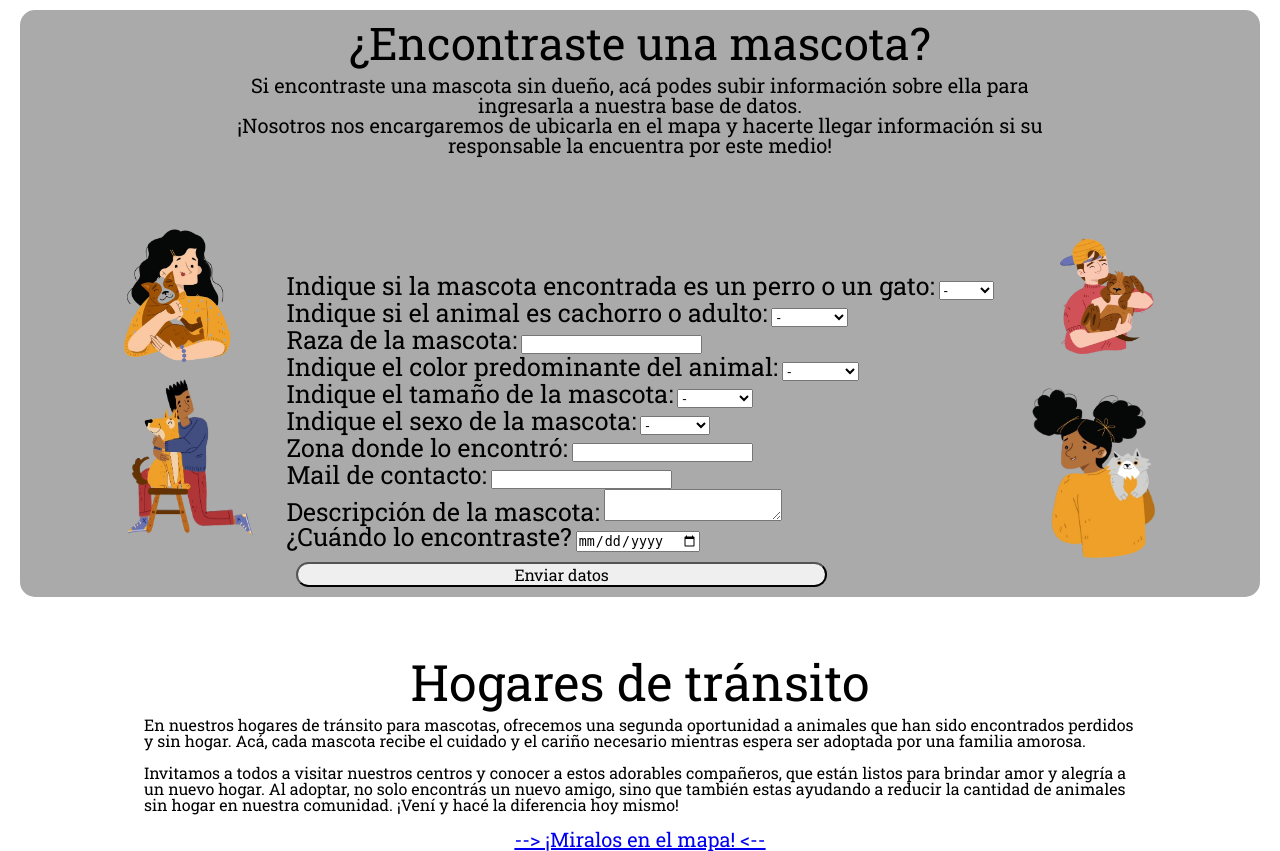
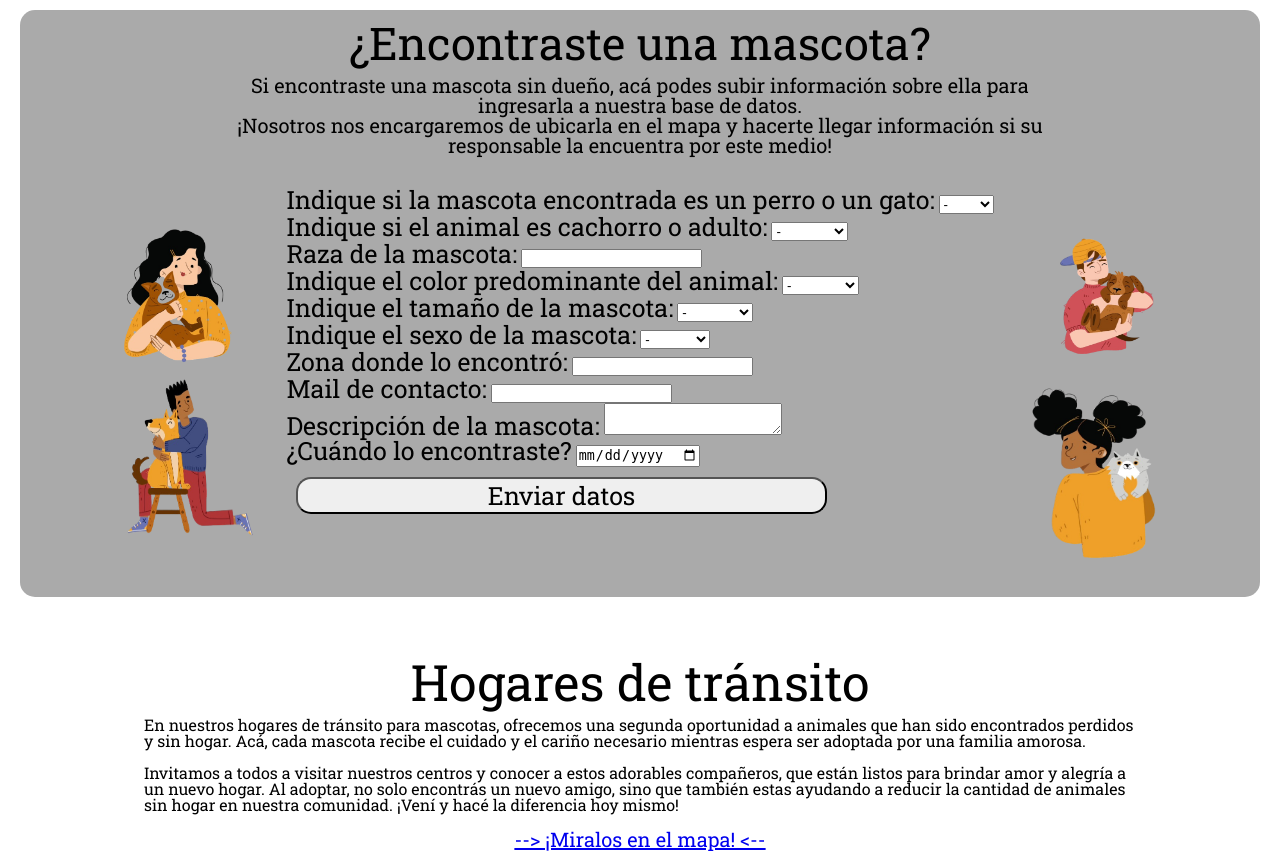
Before and after one commit to ThiagoBerot/Equipo-Rocket-TP-IDS, a Flask app: page /encontraste in a window 1280 px wide. Shown: the part 70-921 px from the top of the page. Run offline with Flask 3, Linux system fonts and the light colour scheme; some libraries are stand-ins or nearby versions.

Commit message:
Correción de posición del formulario en la vista ¿Encontraste a tu mascota?
Correciones visuales en el formulario, tamaño de letra, posición, tamaño de botón.

```diff
--- a/static/css/encontraste_mascota.css
+++ b/static/css/encontraste_mascota.css
@@ -11,6 +11,7 @@ html{
     margin-left: 20px;
     background-color: #aaaaaa;
     border-radius: 15px;
+
 }
 
 .titulo_desc{
@@ -43,7 +44,7 @@ h1{
 
 #formulario{
     display:flex;
-    align-items: flex-end;
+    align-items: flex-start;
     width: auto;
 }
 
@@ -78,7 +79,7 @@ h1{
 
 #boton-formulario{
     font-family: "Roboto Slab", serif;
-    font-size: 100%;
+    font-size: 25px;
     margin-left: 2%;
     border-radius: 15px;
     width: 75%;
@@ -139,7 +140,7 @@ h1{
 
 
 .info_centro_animales2{
-    padding: 10px
+    padding: 10px;
     margin-top: 50px;
     display: flex;
     width: 80%;
```
